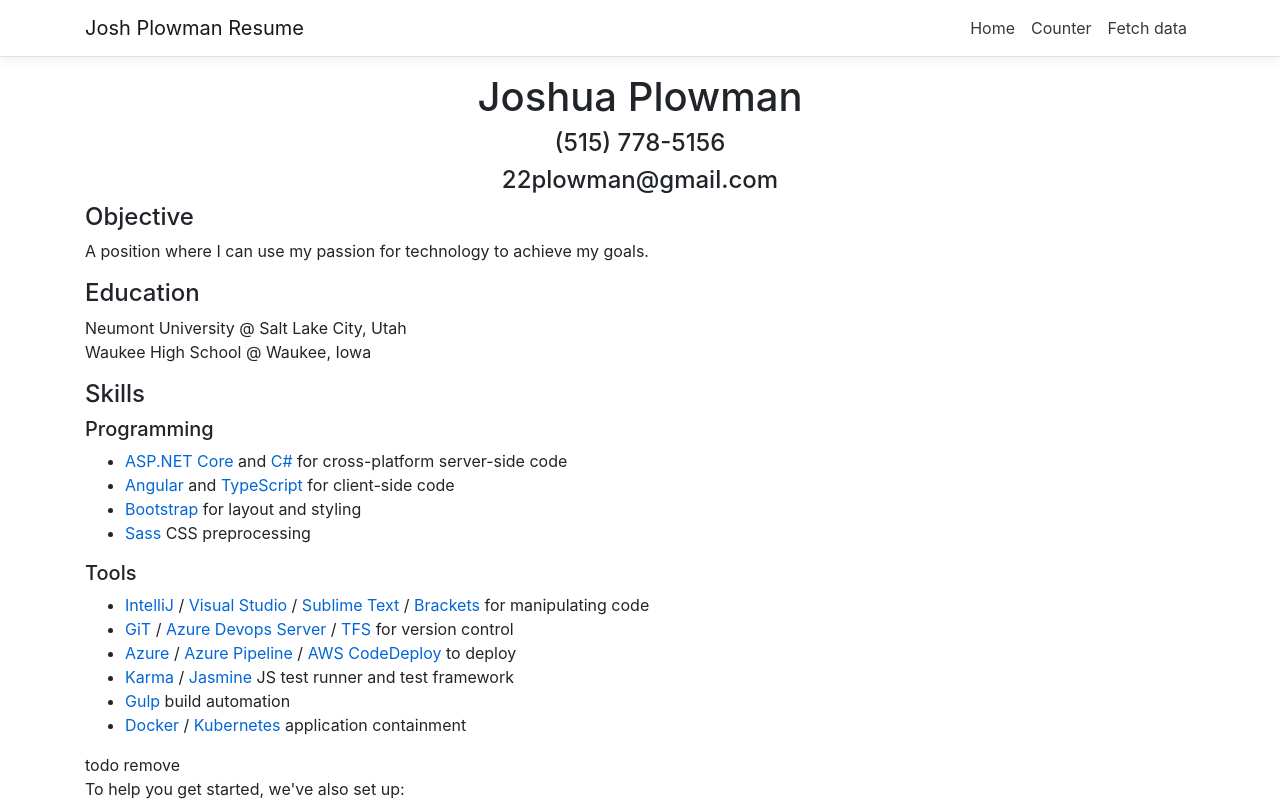
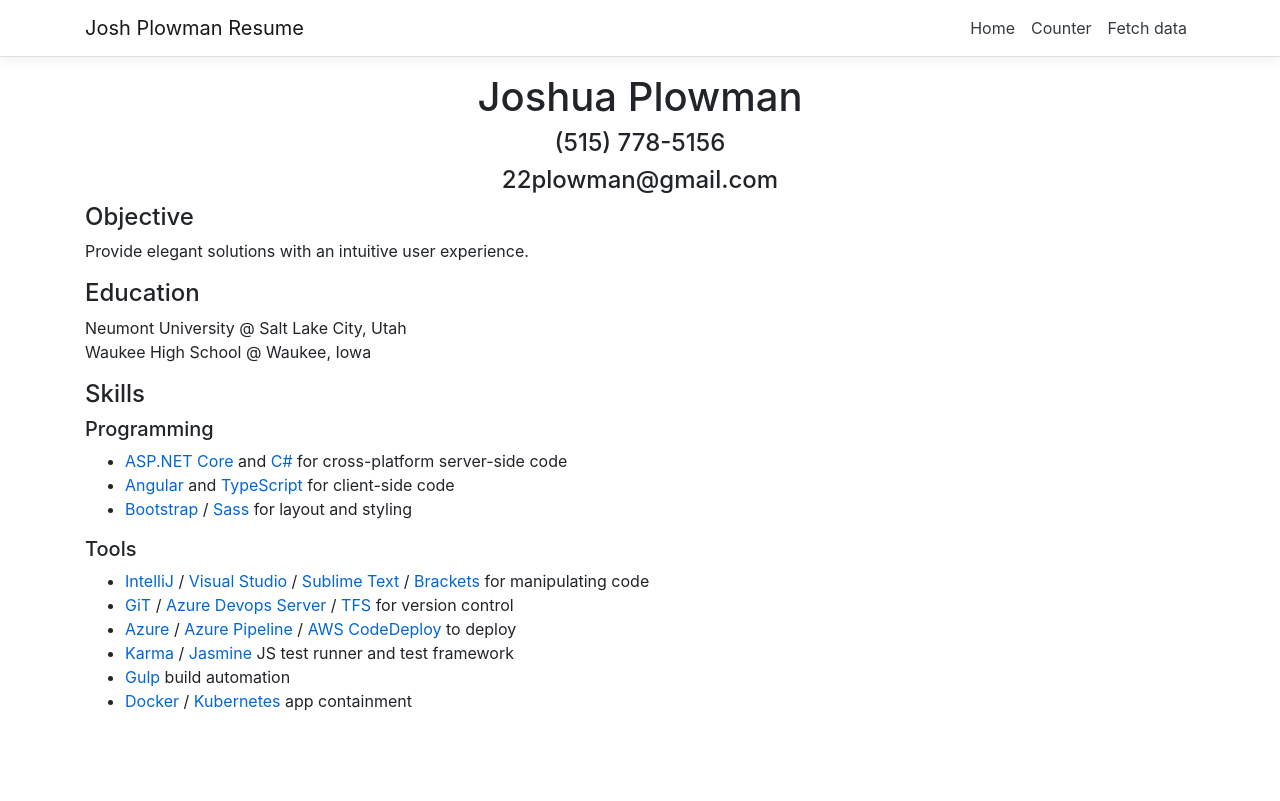
Before and after one commit to joshplow/Josh-Plowman-Resume, an Angular app in the folder JoshPlowmanResume/ClientApp/: page / in a window 1280 px wide. Shown: the top 801 px of the page. Built offline with nearby package versions, Linux system fonts and the light colour scheme.

Commit message:
cleaned up li in home component

```diff
--- a/JoshPlowmanResume/ClientApp/src/app/home/home.component.html
+++ b/JoshPlowmanResume/ClientApp/src/app/home/home.component.html
@@ -7,7 +7,7 @@
 <div class="objectiveSection">
   <h4 class="">Objective</h4>
   <p>
-    A position where I can use my passion for technology to achieve my goals.
+    Provide elegant solutions with an intuitive user experience.
   </p>
 </div>
 
@@ -26,10 +26,20 @@
     Programming
   </h5>
   <ul>
-    <li><a href='https://get.asp.net/'>ASP.NET Core</a> and <a href='https://msdn.microsoft.com/en-us/library/67ef8sbd.aspx'>C#</a> for cross-platform server-side code</li>
-    <li><a href='https://angular.io/'>Angular</a> and <a href='http://www.typescriptlang.org/'>TypeScript</a> for client-side code</li>
-    <li><a href='http://getbootstrap.com/'>Bootstrap</a> for layout and styling</li>
-    <li><a href='https://sass-lang.com/'>Sass</a> CSS preprocessing</li>
+    <li><a href='https://get.asp.net/'>ASP.NET Core</a> and
+    <a href='https://msdn.microsoft.com/en-us/library/67ef8sbd.aspx'>C#</a>
+    for cross-platform server-side code
+    </li>
+    <li>
+    <a href='https://angular.io/'>Angular</a> and
+    <a href='http://www.typescriptlang.org/'>TypeScript</a>
+    for client-side code
+    </li>
+    <li>
+      <a href='http://getbootstrap.com/'>Bootstrap</a> /
+      <a href='https://sass-lang.com/'>Sass</a>
+      for layout and styling
+    </li>
   </ul>
 
   <h5>
@@ -66,22 +76,8 @@
     <li>
       <a href='https://www.docker.com/'>Docker</a> /
       <a href='https://kubernetes.io/'>Kubernetes</a>
-      application containment
+      app containment
     </li>
 
   </ul>
 </div>
-
-
-<div>
-
-  todo remove
-  <p>To help you get started, we've also set up:</p>
-  <ul>
-    <li><strong>Client-side navigation</strong>. For example, click <em>Counter</em> then <em>Back</em> to return here.</li>
-    <li><strong>Angular CLI integration</strong>. In development mode, there's no need to run <code>ng serve</code>. It runs in the background automatically, so your client-side resources are dynamically built on demand and the page refreshes when you modify any file.</li>
-    <li><strong>Efficient production builds</strong>. In production mode, development-time features are disabled, and your <code>dotnet publish</code> configuration automatically invokes <code>ng build</code> to produce minified, ahead-of-time compiled JavaScript files.</li>
-  </ul>
-  <p>The <code>ClientApp</code> subdirectory is a standard Angular CLI application. If you open a command prompt in that directory, you can run any <code>ng</code> command (e.g., <code>ng test</code>), or use <code>npm</code> to install extra packages into it.</p>
-  >
-</div>
```
Also changed, not shown: JoshPlowmanResume/ClientApp/src/app/home/appFeatures.html (added, +24 -0 lines).
